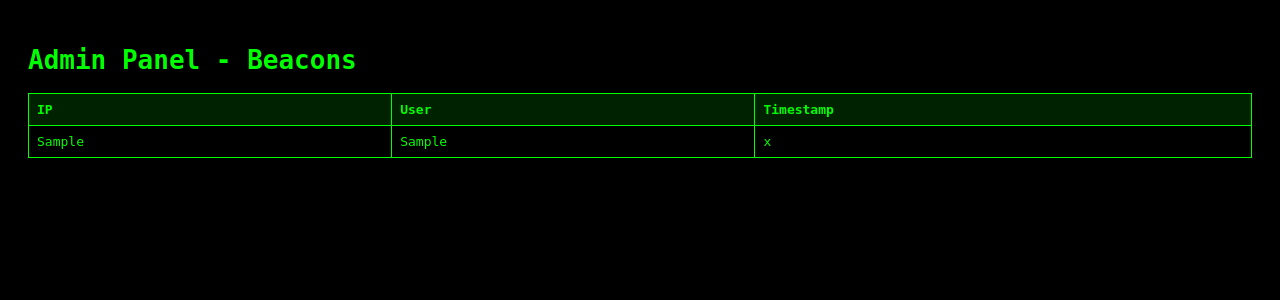
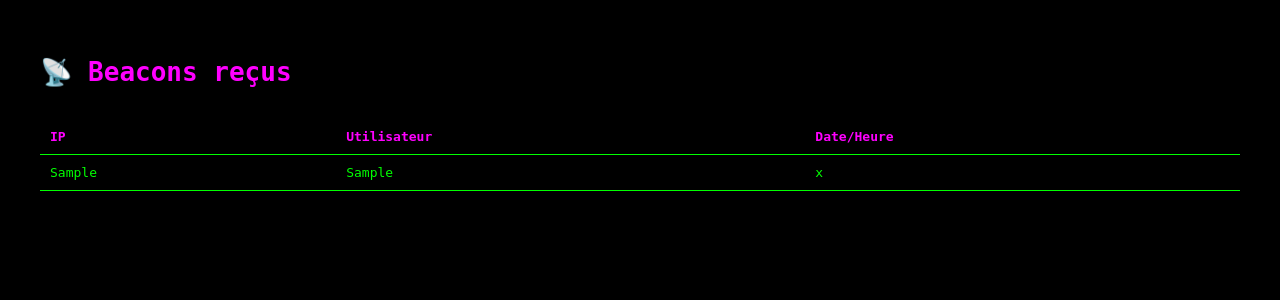
Before and after one commit to trh4ckn0n/challrepod, a Flask app: page /admin in a window 1280 px wide. Shown: the top 300 px of the page. Run offline with Flask 3, Linux system fonts and the light colour scheme; tables that the repository leaves empty hold one stand-in row (values such as "Sample post").

Commit message:
Update admin.html

```diff
--- a/templates/admin.html
+++ b/templates/admin.html
@@ -1,33 +1,31 @@
 <!DOCTYPE html>
-<html lang="en">
+<html>
 <head>
-    <meta charset="UTF-8" />
-    <title>Admin Panel - Beacons</title>
+  <meta charset="UTF-8">
+  <title>📡 Pings reçus</title>
   <style>
-        body { background: #000; color: #0f0; font-family: monospace; padding: 20px; }
-        table { width: 100%; border-collapse: collapse; }
-        th, td { border: 1px solid #0f0; padding: 8px; text-align: left; }
-        th { background: #020; }
-        h1 { color: #0f0; }
+    body { background: #000; color: #0f0; font-family: monospace; padding: 2rem; }
+    table { width: 100%; border-collapse: collapse; margin-top: 2rem; }
+    th, td { padding: 10px; border-bottom: 1px solid #0f0; text-align: left; }
+    th { color: #f0f; }
+    h1 { color: #f0f; }
   </style>
 </head>
 <body>
-    <h1>Admin Panel - Beacons</h1>
+  <h1>📡 Beacons reçus</h1>
   <table>
-        <thead>
-            <tr><th>IP</th><th>User</th><th>Timestamp</th></tr>
-        </thead>
-        <tbody>
+    <tr>
+      <th>IP</th>
+      <th>Utilisateur</th>
+      <th>Date/Heure</th>
+    </tr>
     {% for ip, user, timestamp in beacons %}
     <tr>
       <td>{{ ip }}</td>
       <td>{{ user }}</td>
       <td>{{ timestamp }}</td>
     </tr>
-            {% else %}
-            <tr><td colspan="3">No beacons logged yet.</td></tr>
     {% endfor %}
-        </tbody>
   </table>
 </body>
 </html>
```
Lines whose indentation alone changed are shown as unchanged.
